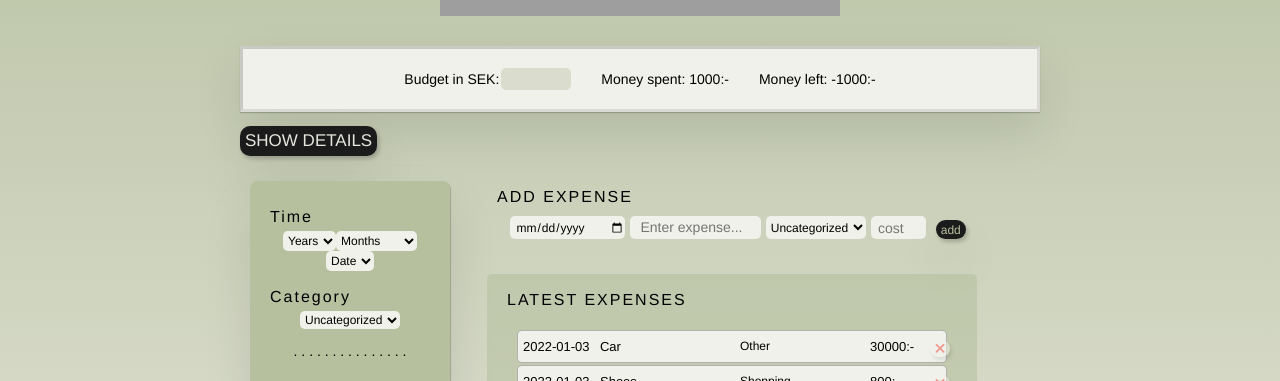
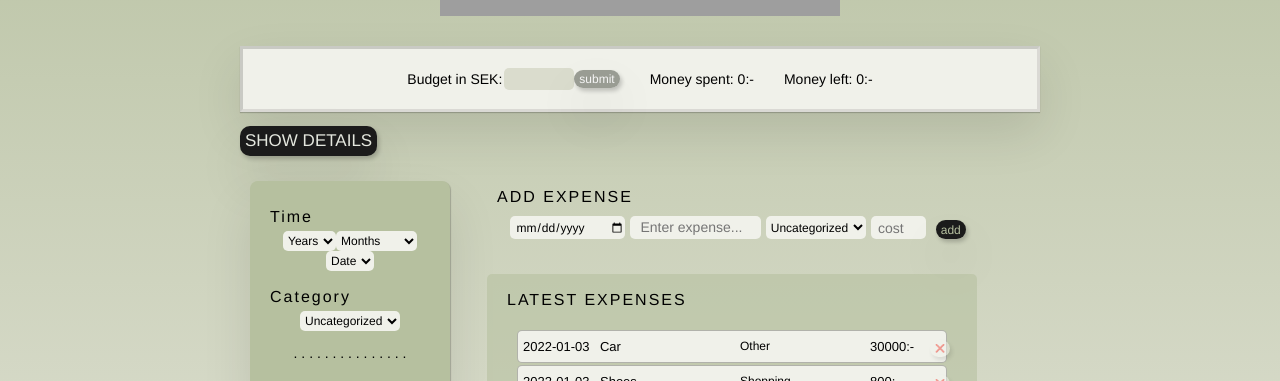
Before and after one commit to FridaWesterdahl/budget-app, a React (Create React App) app: page / in a window 1280 px wide. Both pictures are taken after a click on the button "SHOW DETAILS". Shown: the part 334-715 px from the top of the page. Built offline with nearby package versions, Linux system fonts and the light colour scheme; grey boxes are pictures that could not be loaded.

Commit message:
Fixed clear category input and moneySpent variable in Expenses.

```diff
--- a/src/components/main/Expense.js
+++ b/src/components/main/Expense.js
@@ -6,16 +6,16 @@ import { nanoid } from 'nanoid';
 
 let expenseOption;
 let expensesArray = [];
-let array = [];
+export let moneySpent = 0;
 
-function NewExpense() {
+export default function NewExpense() {
     const [expenses, setExpenses] = useState([]);
     const [addFormData, setAddFormData] = useState({
         date: '',
         item: '',
         category: '',
         cost: ''
-    })
+    });
 
     const handleAddFormData = (event) => {
         event.preventDefault();
@@ -42,18 +42,18 @@ function NewExpense() {
 
         const newExpenses = [...expenses, newExpense];
         setExpenses(newExpenses);
-        array.push(newExpense)
-        console.log('My array: ' + array)
 
-        console.log("expenses variable:", expenses);
+        let itemCost = (parseInt(addFormData.cost));
+        expensesArray.push({ id: newExpense.id, cost: itemCost });
 
-        expensesArray.push(addFormData.cost);
-        console.log("expensesArray:", expensesArray);
+        moneySpent = expensesArray.reduce((total, item) => {
+            return total + item.cost;
+        }, 0);
+        console.log("moneySpent:", moneySpent)
 
         document.querySelector("#date").value = "";
         document.querySelector("#input").value = "";
-        // document.querySelector("#category-options").value = "";
-        // setOption = "Uncategorized";
+        document.querySelector("#category-options").value = "Uncategorized";
         document.querySelector("#cost").value = "";
     }
 
@@ -69,7 +69,6 @@ function NewExpense() {
         );
     }
 
-    // const [moneySpent, setMoneySpent] = useState([]);
 
     const removeExpense = (expenseId) => {
         console.log('onClick removeExpense')
@@ -138,8 +137,6 @@ function NewExpense() {
     );
 }
 
-export default NewExpense;
-
 
 const Show5Items = (e) => {
     e.preventDefault();
--- a/src/components/main/Filter.js
+++ b/src/components/main/Filter.js
@@ -45,19 +45,19 @@ function Filter() {
         <div id="aside">
             <div id="filter">
                 <h3>Time</h3>
-                <select id="time-filter" name="timespan-year" onChange={handleTimespanChange}>
+                <select className="filter-time" name="timespan-year" onChange={handleTimespanChange}>
                     <TimespanYear />
                 </select>
 
-                <select id="time-filter" name="timespan-month" onChange={handleTimespanChange}>
+                <select className="filter-time" name="timespan-month" onChange={handleTimespanChange}>
                     <TimespanMonth />
                 </select>
-                <select id="time-filter" name="timespan-date" onChange={handleTimespanChange}>
+                <select className="filter-time" name="timespan-date" onChange={handleTimespanChange}>
                     <TimespanDate />
                 </select>
 
                 <h3>Category</h3>
-                <select id="category-options" name="category" onChange={handleCategoryChange}>
+                <select id="filter-category" name="category" onChange={handleCategoryChange}>
                     <Category />
                 </select>
                 <p>. . . . . . . . . . . . . . .</p>
--- a/src/components/main/filter.css
+++ b/src/components/main/filter.css
@@ -16,7 +16,7 @@
     text-align: center;
 }
 
-#time-filter {
+.filter-time, #filter-category {
     max-width: max-content;
     min-height: 20px;
     font-size: 12px;
@@ -28,6 +28,8 @@
     font-size: 12px;
 }
 
+
+
 @media screen and (max-width: 463px) {
     #aside {
          width: 70%;
--- a/src/components/start/Start.js
+++ b/src/components/start/Start.js
@@ -1,14 +1,12 @@
 import './start.css';
 import React, { useState } from 'react';
-
+import { moneySpent } from '../main/Expense.js';
 
 function Money(props) {
     return (
         <p id={props.id} name={props.name} money={props.money}>{props.name}: {props.money}</p>
     );
 }
-
-
 
 export default function Start() {
     const [budget, setBudget] = useState("");
@@ -17,17 +15,16 @@ export default function Start() {
         event.preventDefault();
         setBudget(event.target.value);
         console.log(budget)
+        console.log("BudgetChange moneySpent:", moneySpent)
     }
 
     const handleBudgetSubmit = (event) => {
         event.preventDefault();
         console.log("submit", budget)
+        console.log("BudgetSubmit moneySpent:", moneySpent)
     }
 
-
-    const moneySpent = 1000;
-    const moneyLeft = (budget - moneySpent);
-
+    let moneyLeft = (budget - moneySpent);
 
     return (
         <>
@@ -45,7 +42,7 @@ export default function Start() {
                             onChange={handleBudgetChange}
                         >
                         </input></p>
-                    {/* <input type="submit" id="submit" onSubmit={handleBudgetSubmit}>submit</input> */}
+                    <button type="submit" id="submit" onSubmit={handleBudgetSubmit}>submit</button>
                 </form>
                 <Money id="money-spent" name="Money spent" money={moneySpent + ':-'} />
                 <Money id="money-left" name="Money left" money={moneyLeft + ':-'} />
```
